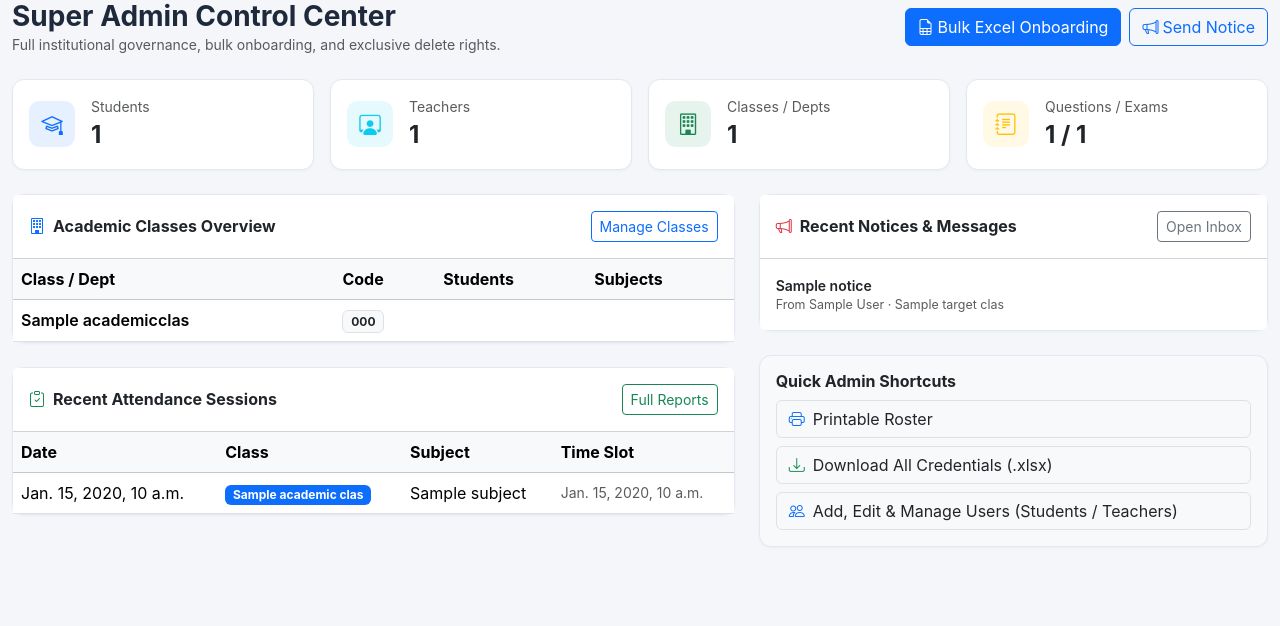
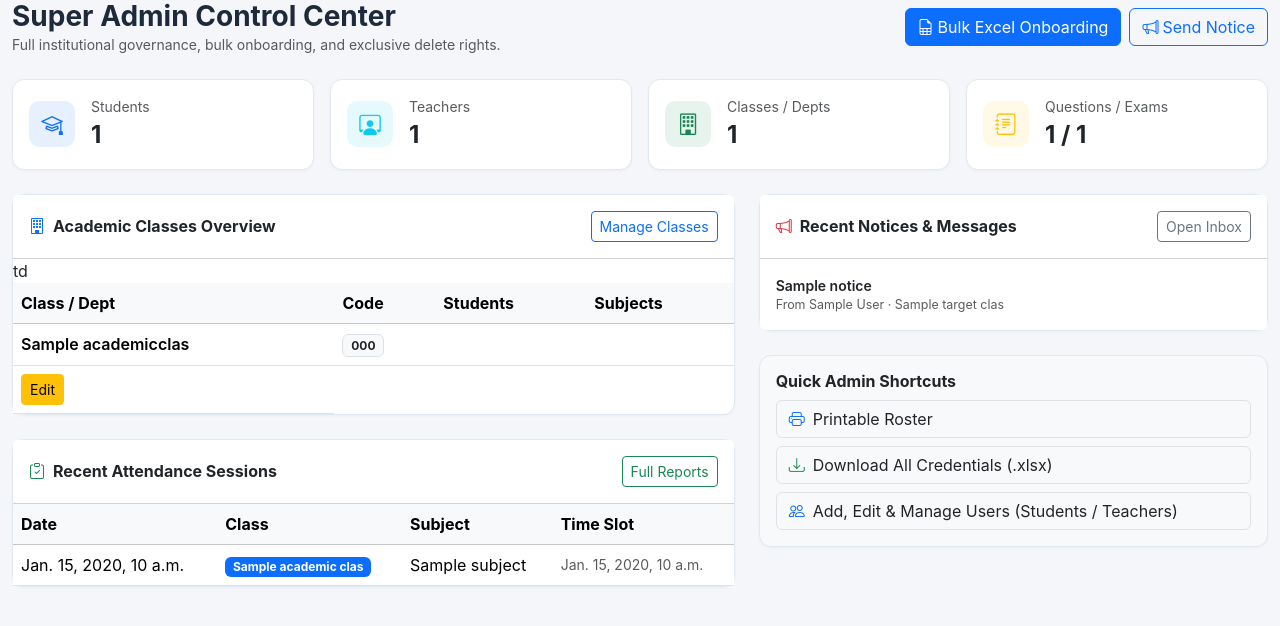
Before and after one commit to PM340/MAS, a Django app: template MAS/templates/dashboard/admin_dashboard.html in a window 1280 px wide. Shown: the top 626 px of the page. Run offline with Django 5.2, Linux system fonts and the light colour scheme; tables that the repository leaves empty hold one stand-in row (values such as "Sample post"); the template is opened without the code that fills it: values that come from a table or form of the project are taken from there, most other values are stand-ins (such as "Sample title", 1, 10 or a date in 2020); data that the repository does not hold is empty; parts of the project's set-up code (start-up, migrations or seed data) failed here and were passed over; some libraries are stand-ins or nearby versions.

Commit message:
Add edit link for subjects in admin dashboard

```diff
--- a/MAS/templates/dashboard/admin_dashboard.html
+++ b/MAS/templates/dashboard/admin_dashboard.html
@@ -89,6 +89,9 @@
                             <td>{{ cls.student_count }}</td>
                             <td>{{ cls.subject_count }}</td>
                         </tr>
+                        <td>
+            <!-- ADD THE EDIT LINK HERE -->
+            <a href="{% url 'edit_subject' subject.id %}" class="btn btn-sm btn-warning">Edit</a></td>td
                         {% empty %}
                         <tr><td colspan="4" class="text-center text-muted py-4">No classes yet. Upload an Excel sheet or create one.</td></tr>
                         {% endfor %}
```
